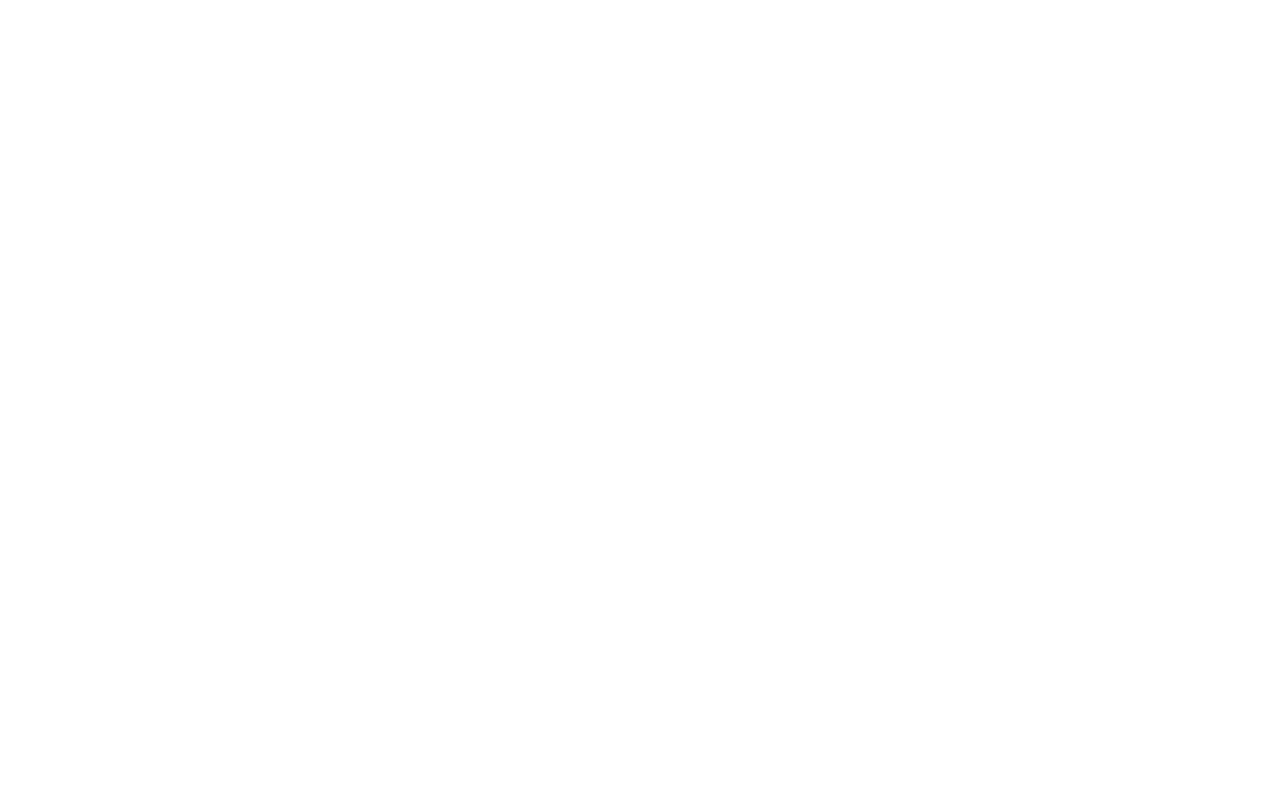
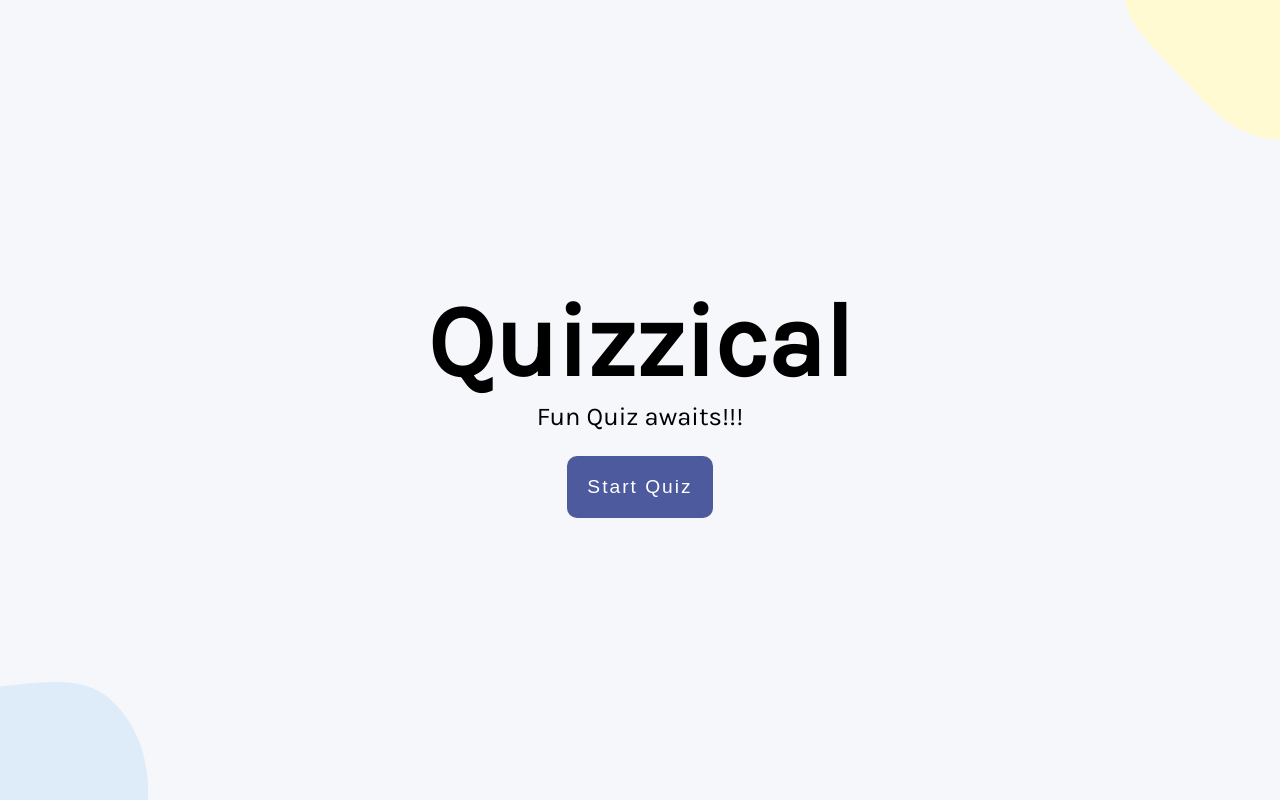
Before and after one commit to teojiesern/Quizzical, a React (Vite) app: page / in a window 1280 px wide. Built offline with nearby package versions, Linux system fonts and the light colour scheme.

Commit message:
finished landing page styles

```diff
--- a/index.html
+++ b/index.html
@@ -4,7 +4,10 @@
     <meta charset="UTF-8" />
     <link rel="icon" type="image/svg+xml" href="/vite.svg" />
     <meta name="viewport" content="width=device-width, initial-scale=1.0" />
-    <title>Vite + React</title>
+    <link rel="preconnect" href="https://fonts.googleapis.com">
+    <link rel="preconnect" href="https://fonts.gstatic.com" crossorigin>
+    <link href="https://fonts.googleapis.com/css2?family=Karla&display=swap" rel="stylesheet">
+    <title>Quizzical</title>
   </head>
   <body>
     <div id="root"></div>
--- /dev/null
+++ b/src/components/Blobs.jsx
@@ -0,0 +1,10 @@
+import React from "react"
+
+export default function Blobs(){
+    return (
+        <div>
+            <img src="/assets/upperBlob.png" className="upperBlob"></img>
+            <img src="/assets/lowerBlob.png" className="lowerBlob"></img>
+        </div>
+    )
+}
--- a/src/index.css
+++ b/src/index.css
@@ -0,0 +1,47 @@
+body{
+  margin: 0;
+  font-family: 'Karla', sans-serif;
+}
+
+.landing-page{
+  margin: 0;
+  height: 100vh;
+  background-color: #F5F7FB;
+  display: flex;
+  flex-direction: column;
+  justify-content: center;
+  align-items: center;
+}
+
+.title{
+  margin: 0;
+  font-size: 8vw;
+}
+
+.description{
+  font-size: 2vw;
+  margin-top: 0;
+}
+
+.start-btn{
+  background-color: #4D5B9E;
+  color: white;
+  border: none;
+  border-radius: 10px;
+  padding: 20px;
+  letter-spacing: 2px;
+  font-weight: 500px;
+  font-size: 1.5vw;
+}
+
+.upperBlob{
+  position: absolute;
+  top: 0;
+  right: 0;
+}
+
+.lowerBlob{
+  position: absolute;
+  bottom: 0;
+  left: 0;
+}
--- a/src/pages/LandingPage.jsx
+++ b/src/pages/LandingPage.jsx
@@ -1,5 +1,13 @@
 import React from "react";
+import Blobs from "../components/blobs";
 
 export default function LandingPage(){
-
+    return (
+    <div className="landing-page">
+        <Blobs />
+        <h1 className="title">Quizzical</h1>
+        <p className="description">Fun Quiz awaits!!!</p>
+        <button className="start-btn">Start Quiz</button>
+    </div>
+    )
 }
```
Also changed, not shown: public/assets/lowerBlob.png (added), public/assets/upperBlob.png (added).
